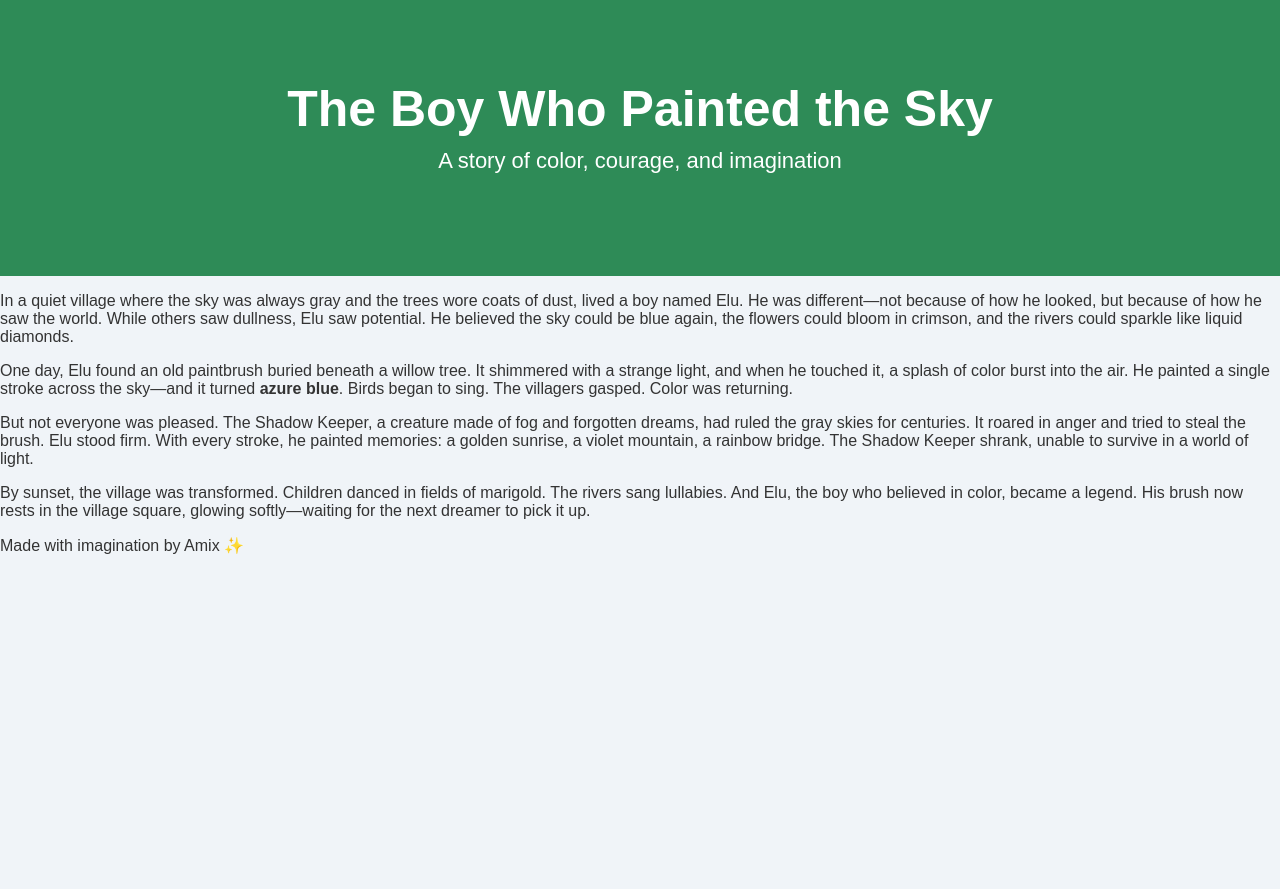
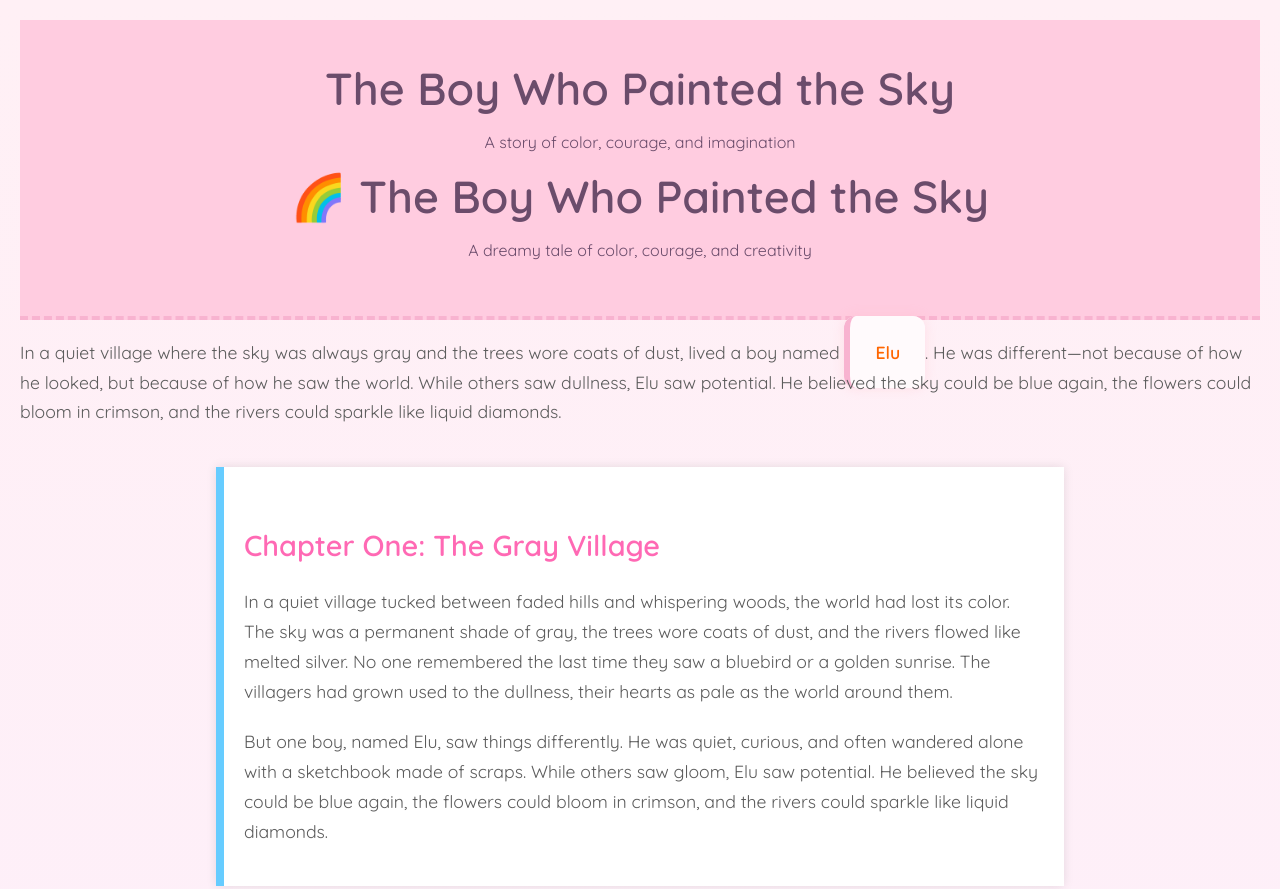
Before and after one commit to amix-eni/amix-eni.github.io, a plain HTML site: page index.html in a window 1280 px wide. Shown: the top 889 px of the page. Before the commit the page ends 800 px from the top, so only its background shows below. Drawn offline with Linux system fonts and the light colour scheme.

Commit message:
Update index.html

```diff
--- a/index.html
+++ b/index.html
@@ -1,63 +1,48 @@
-<!DOCTYPE html>
-<html lang="en">
 <head>
-    <meta charset="UTF-8">
-    <meta name="viewport" content="width=device-width, initial-scale=1.0">
-    <title>Amix - My Personal Webpage</title>
-    <style>
-        body {
-            font-family: 'Arial', sans-serif;
-            margin: 0;
-            padding: 0;
-            background-color: #f0f4f8;
-            color: #333;
-        }
-        header {
-            background-color: #2e8b57;
-            color: white;
-            padding: 80px 20px;
-            text-align: center;
-        }
-        header h1 {
-            margin: 0;
-            font-size: 50px;
-        }
-        header p {
-            font-size: 22px;
-            margin-top: 10px;
-        }
-        .container {
-            max-width: 900px;
-            margin: 30px auto;
-            padding: 20px;
-        }
-        section {
-            background: white;
-            padding: 30px;
-            border-radius: 15px;
-            box-shadow: 0 5px
   <meta charset="UTF-8">
   <title>The Boy Who Painted the Sky</title>
+  <link href="https://fonts.googleapis.com/css2?family=Quicksand:wght@400;600&display=swap" rel="stylesheet">
   <style>
     body {
       margin: 0;
       font-family: 'Segoe UI', sans-serif;
       background: linear-gradient(to bottom, #f0f8ff, #e6f7ff);
       color: #333;
+      font-family: 'Quicksand', sans-serif;
+      background: linear-gradient(to bottom, #fff0f5, #fceeff);
+      color: #5c5c5c;
       padding: 20px;
     }
     header {
       background-color: #004080;
       color: white;
       padding: 30px;
+      background-color: #ffcce0;
+      color: #6b4c6b;
+      padding: 40px;
       text-align: center;
+      border-bottom: 4px dashed #f8b3d0;
     }
     h1 {
       font-size: 2.5em;
+      font-size: 2.8em;
       margin: 0;
+      font-weight: 600;
     }
     .section {
-      margin: 40px 0;
+    h2 {
+      color: #ff69b4;
+      font-size: 1.8em;
+      margin-top: 40px;
+    }
+    p {
+      font-size: 1.1em;
+      line-height: 1.7;
+      margin-bottom: 20px;
+    }
+    .chapter {
+      margin: 40px auto;
+      max-width: 800px;
       padding: 20px;
       border-left: 8px solid #66ccff;
       background-color: #ffffff;
@@ -66,18 +51,33 @@
     .highlight {
       color: #ff6600;
       font-weight: bold;
+      padding: 25px;
+      background-color: #fffafc;
+      border-left: 6px solid #f8b3d0;
+      box-shadow: 0 0 12px rgba(255, 182, 193, 0.3);
+      border-radius: 12px;
     }
     .magic {
       background-color: #ccf2ff;
       padding: 10px;
       border-radius: 8px;
       color: #006699;
+      background-color: #e6f7ff;
+      padding: 15px;
+      border-radius: 10px;
+      color: #6699cc;
+      border: 2px dotted #b3e0ff;
     }
     footer {
       text-align: center;
       padding: 20px;
       background-color: #004080;
       color: white;
+      background-color: #ffcce0;
+      color: #6b4c6b;
+      font-size: 0.9em;
+      border-top: 4px dashed #f8b3d0;
+      margin-top: 40px;
     }
   </style>
 </head>
@@ -86,27 +86,47 @@
   <header>
     <h1>The Boy Who Painted the Sky</h1>
     <p>A story of color, courage, and imagination</p>
+    <h1>🌈 The Boy Who Painted the Sky</h1>
+    <p>A dreamy tale of color, courage, and creativity</p>
   </header>
 
   <div class="section">
     <p>In a quiet village where the sky was always gray and the trees wore coats of dust, lived a boy named <span class="highlight">Elu</span>. He was different—not because of how he looked, but because of how he saw the world. While others saw dullness, Elu saw potential. He believed the sky could be blue again, the flowers could bloom in crimson, and the rivers could sparkle like liquid diamonds.</p>
+  <div class="chapter">
+    <h2>Chapter One: The Gray Village</h2>
+    <p>In a quiet village tucked between faded hills and whispering woods, the world had lost its color. The sky was a permanent shade of gray, the trees wore coats of dust, and the rivers flowed like melted silver. No one remembered the last time they saw a bluebird or a golden sunrise. The villagers had grown used to the dullness, their hearts as pale as the world around them.</p>
+    <p>But one boy, named Elu, saw things differently. He was quiet, curious, and often wandered alone with a sketchbook made of scraps. While others saw gloom, Elu saw potential. He believed the sky could be blue again, the flowers could bloom in crimson, and the rivers could sparkle like liquid diamonds.</p>
   </div>
 
   <div class="section magic">
     <p>One day, Elu found an old paintbrush buried beneath a willow tree. It shimmered with a strange light, and when he touched it, a splash of color burst into the air. He painted a single stroke across the sky—and it turned <strong>azure blue</strong>. Birds began to sing. The villagers gasped. Color was returning.</p>
+  <div class="chapter">
+    <h2>Chapter Two: The Brush Beneath the Willow</h2>
+    <p>One misty morning, Elu wandered deeper into the woods than ever before. Beneath a weeping willow, he found something strange—a paintbrush, half-buried in moss, glowing faintly with a soft pink light. As he picked it up, the air shimmered. A single stroke across a tree trunk turned the bark pastel peach. Elu gasped. The brush was magic.</p>
+    <div class="magic">
+      <p>He painted a swirl in the sky—and it turned baby blue. Birds began to sing. The villagers, watching from afar, gasped. Color was returning.</p>
+    </div>
   </div>
 
   <div class="section">
     <p>But not everyone was pleased. The <span class="highlight">Shadow Keeper</span>, a creature made of fog and forgotten dreams, had ruled the gray skies for centuries. It roared in anger and tried to steal the brush. Elu stood firm. With every stroke, he painted memories: a golden sunrise, a violet mountain, a rainbow bridge. The Shadow Keeper shrank, unable to survive in a world of light.</p>
+  <div class="chapter">
+    <h2>Chapter Three: The Shadow Keeper</h2>
+    <p>But not everyone was pleased. Deep in the mountains lived the Shadow Keeper, a creature made of fog and forgotten dreams. It had ruled the gray skies for centuries, feeding on silence and sorrow. When it saw Elu’s colors spreading, it roared in fury and slithered toward the village, determined to steal the brush and return the world to gloom.</p>
+    <p>Elu stood firm. With every stroke, he painted memories: a golden sunrise, a violet mountain, a rainbow bridge. The Shadow Keeper shrank, unable to survive in a world of light and laughter.</p>
   </div>
 
   <div class="section magic">
     <p>By sunset, the village was transformed. Children danced in fields of marigold. The rivers sang lullabies. And Elu, the boy who believed in color, became a legend. His brush now rests in the village square, glowing softly—waiting for the next dreamer to pick it up.</p>
+  <div class="chapter">
+    <h2>Chapter Four: The Festival of Color</h2>
+    <p>By sunset, the village was transformed. Children danced in fields of marigold. The rivers sang lullabies. The houses were painted in pastel pinks, mint greens, and lavender blues. The villagers held a festival, wearing flower crowns and painting their faces with joy.</p>
+    <p>Elu, the boy who believed in color, became a legend. His brush now rests in the village square, glowing softly—waiting for the next dreamer to pick it up.</p>
   </div>
 
   <footer>
     <p>Made with imagination by Amix ✨</p>
+    <p>Made with sparkle and sass by Amix 💖</p>
   </footer>
 
 </body>
-</html>
```
